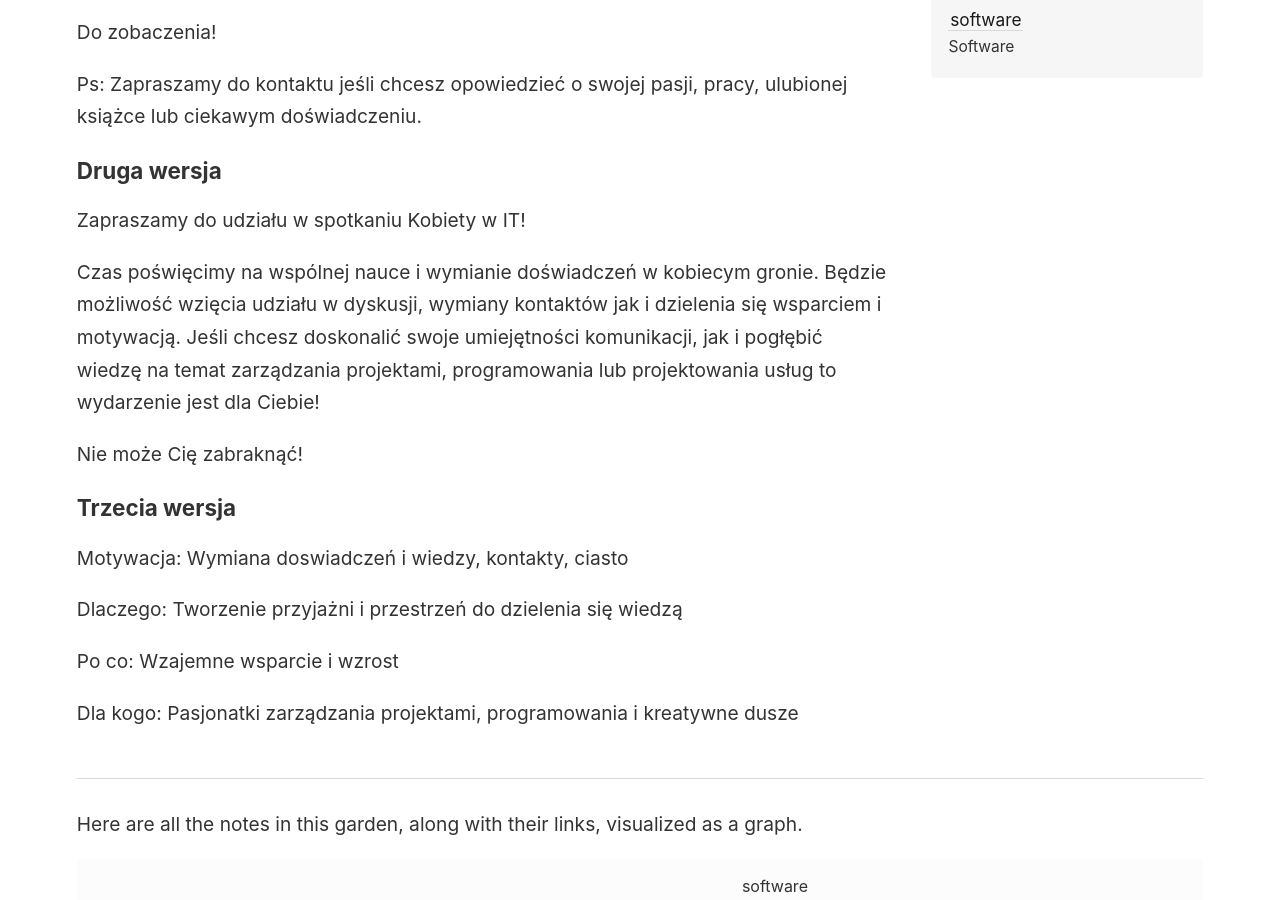
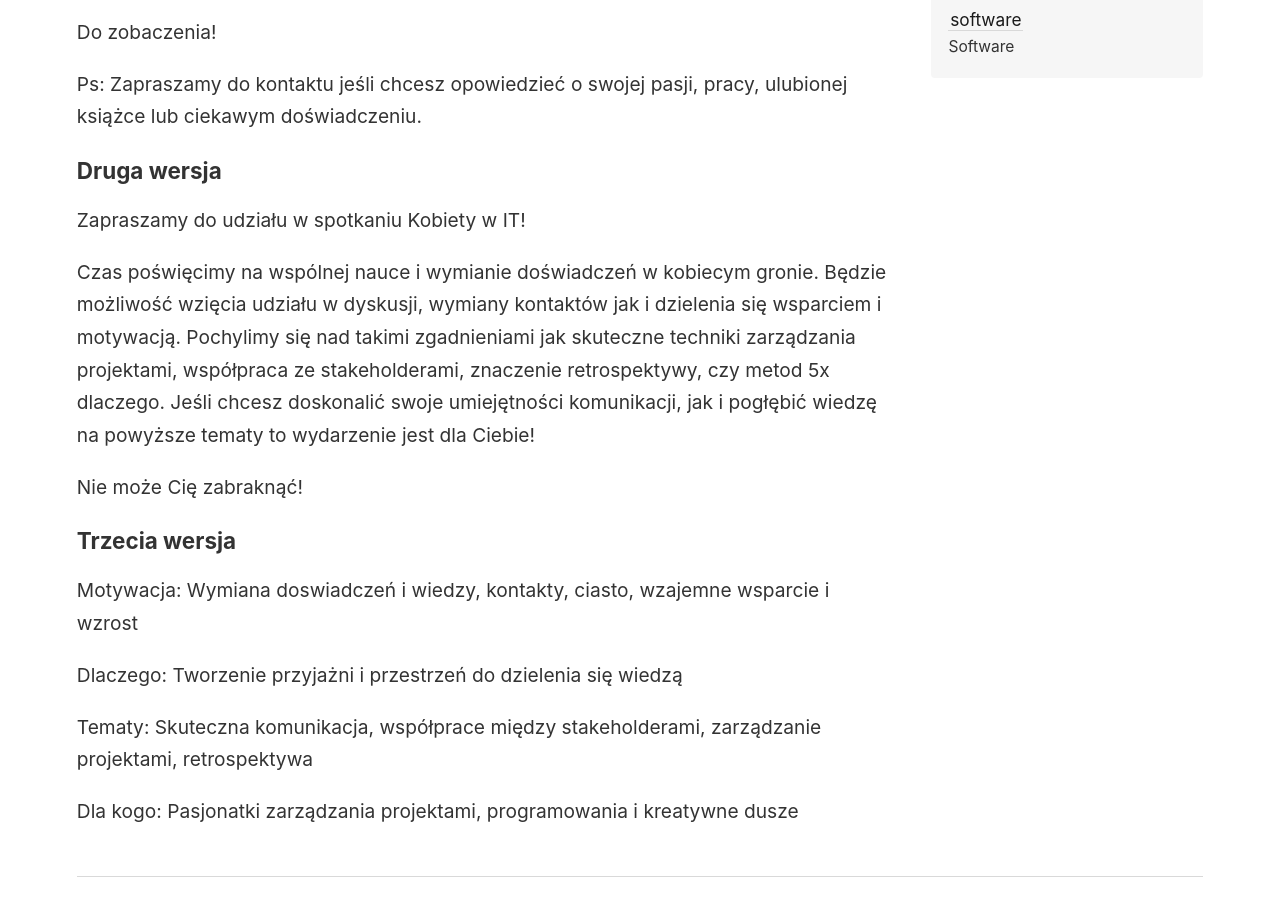
Before and after one commit to KKrzelowska/my-digital-garden, a Jekyll site: the page built from _notes/kobiety_it.md, in a window 1280 px wide and 900 px high, scrolled down 659 px. Built offline with Jekyll 4.4.1, drawn with Linux system fonts in a browser that asks for light colours.

Commit message:
Update kobiety_it.md

```diff
--- a/_notes/kobiety_it.md
+++ b/_notes/kobiety_it.md
@@ -25,17 +25,18 @@ Zapraszamy do udziału w spotkaniu Kobiety w IT!
 Czas poświęcimy na wspólnej nauce i wymianie doświadczeń w kobiecym gronie.
 Będzie możliwość wzięcia udziału w dyskusji, wymiany kontaktów jak i dzielenia się
 wsparciem i motywacją.
-Jeśli chcesz doskonalić swoje umiejętności komunikacji, jak i pogłębić wiedzę na temat
-zarządzania projektami, programowania lub projektowania usług to wydarzenie jest dla Ciebie!
+Pochylimy się nad takimi zgadnieniami jak skuteczne techniki zarządzania projektami,
+współpraca ze stakeholderami, znaczenie retrospektywy, czy metod 5x dlaczego.
+Jeśli chcesz doskonalić swoje umiejętności komunikacji, jak i pogłębić wiedzę na powyższe tematy to wydarzenie jest dla Ciebie!
 
 Nie może Cię zabraknąć!
 
 ### Trzecia wersja
 
-Motywacja: Wymiana doswiadczeń i wiedzy, kontakty, ciasto
+Motywacja: Wymiana doswiadczeń i wiedzy, kontakty, ciasto, wzajemne wsparcie i wzrost
 
 Dlaczego: Tworzenie przyjażni i przestrzeń do dzielenia się wiedzą
 
-Po co: Wzajemne wsparcie i wzrost
+Tematy: Skuteczna komunikacja, współprace między stakeholderami, zarządzanie projektami, retrospektywa
 
 Dla kogo: Pasjonatki zarządzania projektami, programowania i kreatywne dusze
```
